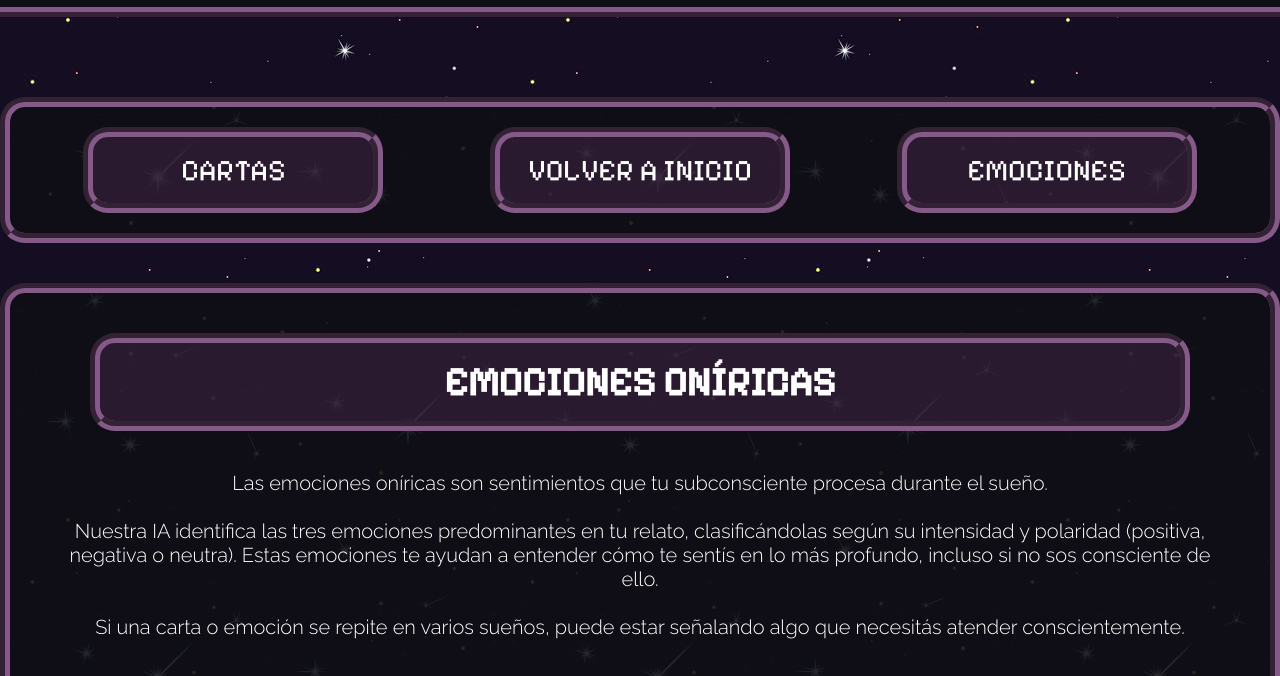
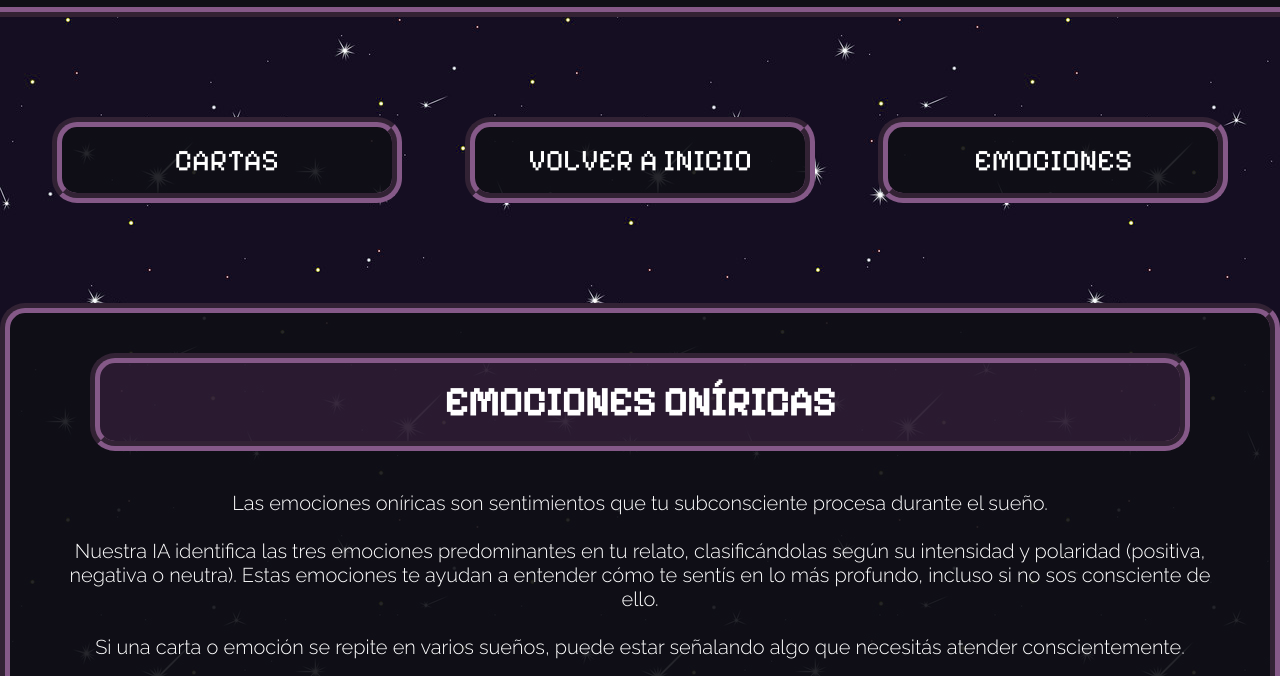
Before and after one commit to Jonas-Weimann/HypnIA, a plain HTML site: page frontend/emociones.html in a window 1280 px wide. Shown: the part 72-748 px from the top of the page. Drawn offline with Linux system fonts and the light colour scheme; no server answers.

Commit message:
refactor: Modifica estilos de las redirecciones

```diff
--- a/frontend/assets/css/cartas-emociones.css
+++ b/frontend/assets/css/cartas-emociones.css
@@ -17,10 +17,17 @@
   padding: 80px 0px;
 }
 
-.cartas-section, .emociones-section, .cartas-emociones-links {
+.cartas-section, .emociones-section {
   background-color: rgba(15, 15, 22, 0.9); /* --color-azul-grisaceo */
   border: 10px groove var(--color-lila);
   border-radius: 25px;
+  margin: 0 auto;
+  padding: 20px;
+  width: 1400px;
+  max-width: 100%;
+}
+
+.cartas-emociones-links {
   margin: 0 auto;
   padding: 20px;
   width: 1400px;
@@ -35,14 +42,10 @@
 .cartas-emociones-links {
   display: flex;
   flex-wrap: wrap;
-  justify-content: space-around;
+  justify-content: space-between;
   align-items: center;
   margin-bottom: 40px;
 }
-
-/* -------------- redirecciones -------------- */
-
-
 
 /* -------------- titulo y busqueda de la pagina -------------- */
 
@@ -62,9 +65,11 @@
 }
 
 .cartas-emociones-links a {
-  width: 300px;
+  background-color: rgba(15, 15, 22, 0.9); /* --color-azul-grisaceo */
+  width: 350px;
   text-decoration: none;
   font-size: 30px;
+  margin-bottom: 40px;
 }
 
 #cartas-titulo-section, #emociones-titulo-section {
@@ -88,7 +93,6 @@
 }
 
 #cartas-emociones-descripcion {
-  /* font-family: "Pixelify Sans", sans-serif; */
   font-size: 20px;
   text-align: center;
   color: white;
```
